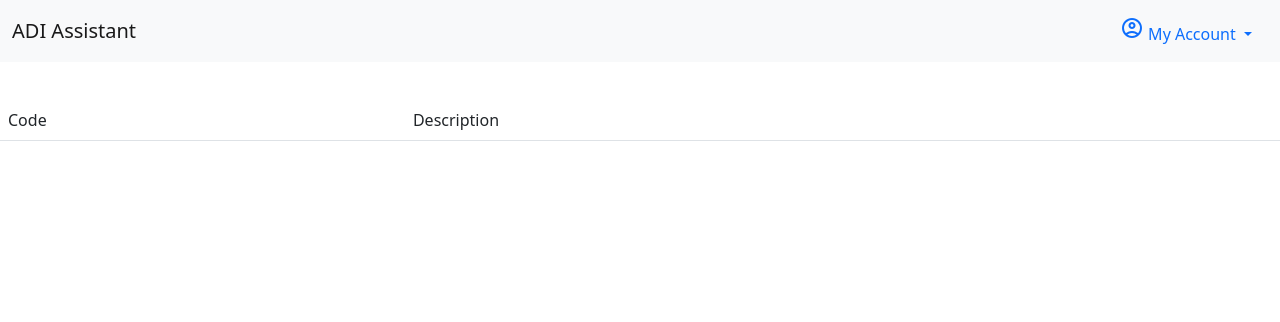
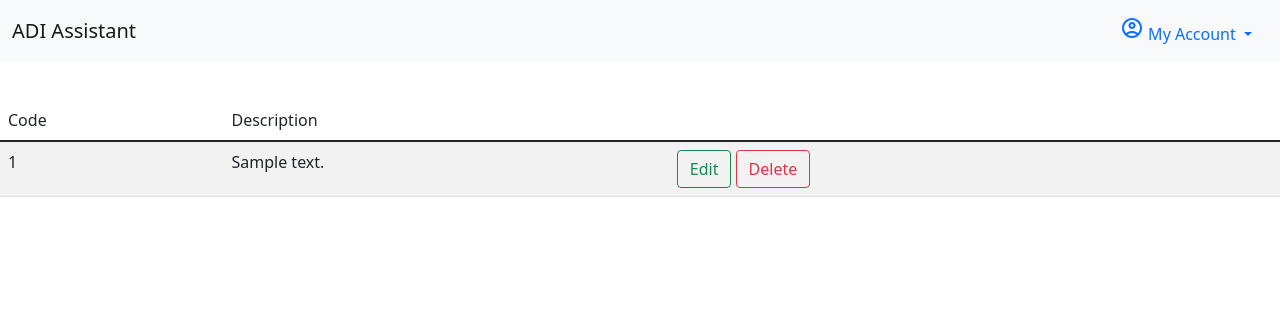
Before and after one commit to martinbannister/CI_MS4_ADI_Assistant, a Django app: page /transactions/codes/ in a window 1280 px wide. Shown: the top 322 px of the page. Run offline with Django 3.2, Linux system fonts and the light colour scheme; tables that the repository leaves empty hold one stand-in row (values such as "Sample post").

Commit message:
FIX(transactions): change to object_list in for loop, correctly reference pk
also FEAT: add create FAB for authenticated users

```diff
--- a/templates/accounting_code_list.html
+++ b/templates/accounting_code_list.html
@@ -20,16 +20,19 @@
             </tr>
         </thead>
         <tbody>
-            {% for code in accoutningcode_list %}
+            {% for code in object_list %}
                 <tr>
                     <td>{{ code.code }}</td>
                     <td>{{ code.description }}</td>
                     <td>
-                        <a href="{% url 'acc_code_edit' object.pk %}" class="btn btn-outline-success">Edit</a>
-                        <a href="{% url 'acc_code_delete' object.pk %}" class="btn btn-outline-danger">Delete</a>
+                        <a href="{% url 'acc_code_edit' code.pk %}" class="btn btn-outline-success">Edit</a>
+                        <a href="{% url 'acc_code_delete' code.pk %}" class="btn btn-outline-danger">Delete</a>
                     </td>
                 </tr>
             {% endfor %}
         </tbody>
     </table>
+    {% if user.is_authenticated %}
+        <a href="{% url 'acc_code_create' %}" class="fab">+</a>
+    {% endif %}
 {% endblock content %}
```
